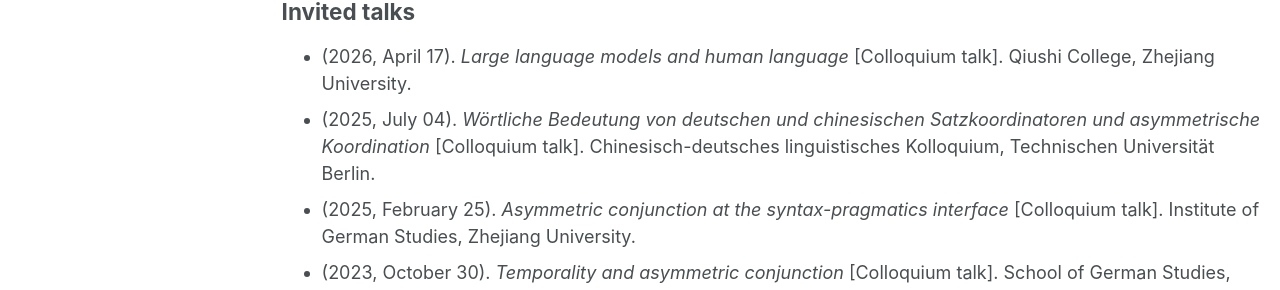
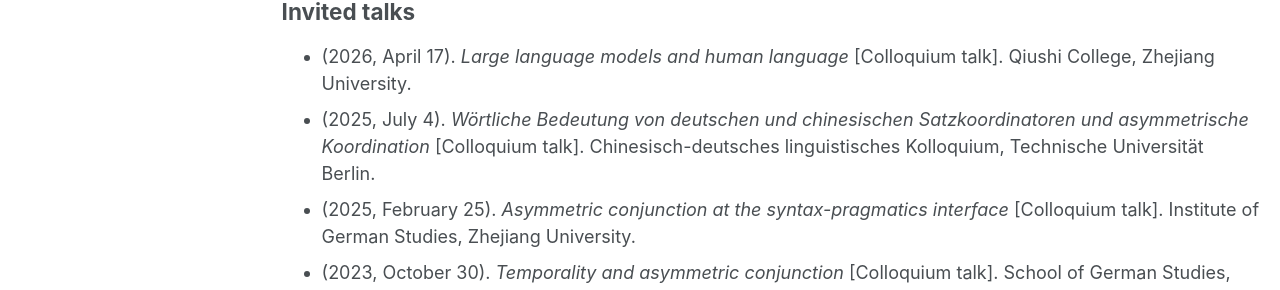
Before and after one commit to xu-zeming/xu-zeming.github.io, a Jekyll site: the page built from _pages/presentations.md, in a window 1280 px wide and 900 px high, scrolled down 516 px. Shown: the part 151-441 px from the top of the window. Built offline with Jekyll 4.4.1, drawn with Linux system fonts in a browser that asks for light colours.

Commit message:
modified:   _pages/presentations.md

```diff
--- a/_pages/presentations.md
+++ b/_pages/presentations.md
@@ -15,7 +15,7 @@ author_profile: false
 
 ## Invited talks
 * (2026, April 17). *Large language models and human language* [Colloquium talk]. Qiushi College, Zhejiang University.
-* (2025, July 04). *Wörtliche Bedeutung von deutschen und chinesischen Satzkoordinatoren und asymmetrische Koordination* [Colloquium talk]. Chinesisch-deutsches linguistisches Kolloquium, Technischen Universität Berlin.
+* (2025, July 4). *Wörtliche Bedeutung von deutschen und chinesischen Satzkoordinatoren und asymmetrische Koordination* [Colloquium talk]. Chinesisch-deutsches linguistisches Kolloquium, Technische Universität Berlin.
 * (2025, February 25). *Asymmetric conjunction at the syntax-pragmatics interface* [Colloquium talk]. Institute of German Studies, Zhejiang University.
 * (2023, October 30). *Temporality and asymmetric conjunction* [Colloquium talk]. School of German Studies, Beijing Foreign Studies University.
 * (2023, April 25). *Experimental methods in linguistics* [Colloquium talk]. School of German Studies, Beijing Foreign Studies University.
```
